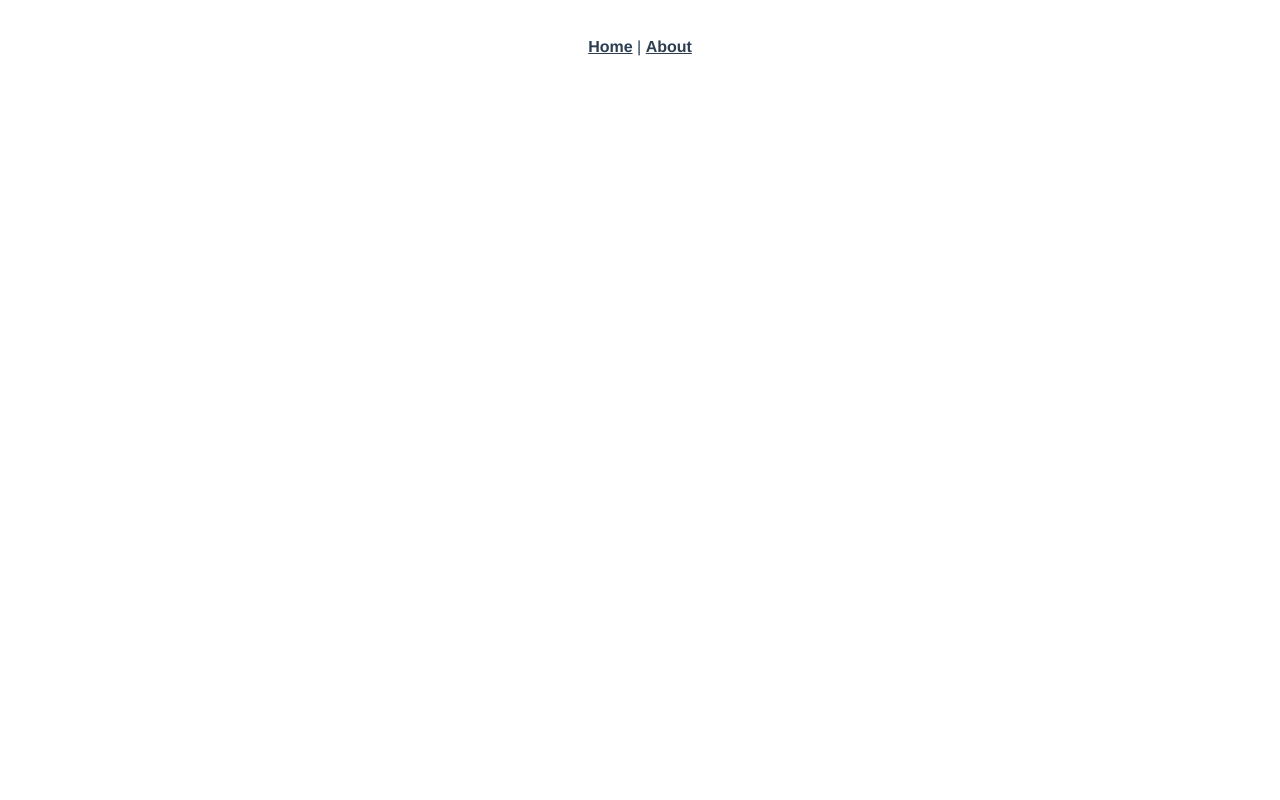
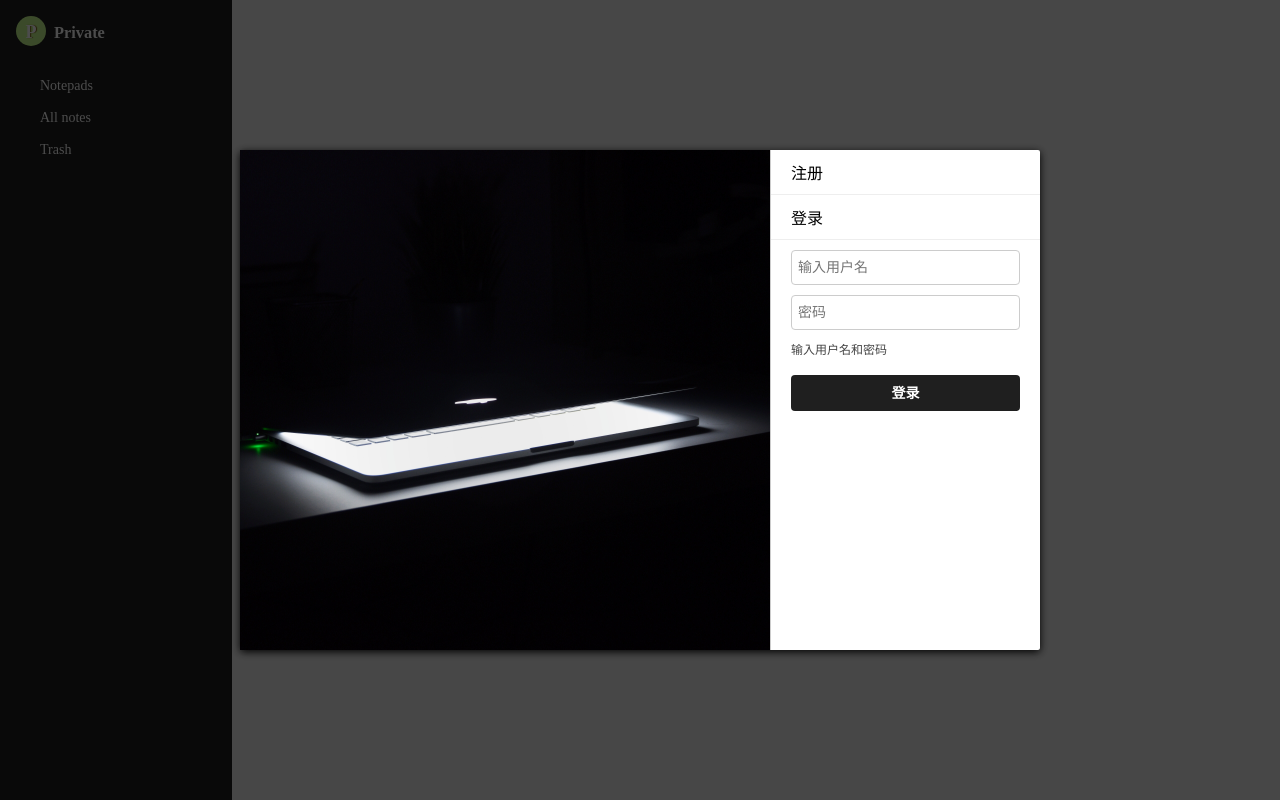
Before and after one commit to Grey-1011/evernote, a Vue app: page /#/login in a window 1280 px wide. Built offline with nearby package versions, Linux system fonts and the light colour scheme; a small style sheet from the web is missing.

Commit message:
新增了路由页面、Sidebar.vue/Avatar.vue组件，以及Login.vue组件的样式和功能

```diff
--- a/package.json
+++ b/package.json
@@ -22,6 +22,8 @@
     "babel-eslint": "^10.1.0",
     "eslint": "^6.7.2",
     "eslint-plugin-vue": "^6.2.2",
+    "less": "^4.1.2",
+    "less-loader": "4",
     "lint-staged": "^9.5.0",
     "sass": "^1.26.5",
     "sass-loader": "^8.0.2",
--- a/src/App.vue
+++ b/src/App.vue
@@ -1,32 +1,57 @@
 <template>
   <div id="app">
-    <div id="nav">
-      <router-link to="/">Home</router-link> |
-      <router-link to="/about">About</router-link>
-    </div>
+    <Sidebar/>
     <router-view/>
   </div>
 </template>
 
-<style lang="scss">
-#app {
-  font-family: Avenir, Helvetica, Arial, sans-serif;
-  -webkit-font-smoothing: antialiased;
-  -moz-osx-font-smoothing: grayscale;
-  text-align: center;
-  color: #2c3e50;
+<script>
+import Sidebar from '@/components/Sidebar'
+export default {
+  name:'app',
+  components: {Sidebar}
+}
+</script>
+
+<style>
+@import '//at.alicdn.com/t/font_3287615_j457c90xc8s.css';
+
+*{
+  box-sizing: border-box;
+  margin: 0;
+  padding: 0;
 }
 
-#nav {
-  padding: 30px;
+html,body, #app {
+  height: 100%;
+}
+body{
+  font-size: 14px;
+  background: #eee;
+  -moz-osx-font-smoothing: grayscale;
+}
+a{
+  text-decoration: none;
+  color: #444;
+}
+ul,ol{
+  list-style: none;
+}
+/*.btn{*/
+/*  color: #666;*/
+/*  font-size: 12px;*/
+/*  padding: 2px 4px;*/
+/*  background: #fff;*/
+/*  box-shadow: 0 0 2px 0 #ccc;*/
+/*  border: none;*/
+/*  cursor: pointer;*/
+/*  display: inline-block;*/
+/*}*/
 
-  a {
-    font-weight: bold;
-    color: #2c3e50;
+#app{
+  display: flex;
+  align-items: stretch;
+}
 
-    &.router-link-exact-active {
-      color: #42b983;
-    }
-  }
-}
+
 </style>
--- /dev/null
+++ b/src/components/Avatar.vue
@@ -0,0 +1,42 @@
+<template>
+  <div>
+    <span :title="user.username">{{slug}}</span>
+    <h3>{{user.username}}</h3>
+  </div>
+</template>
+
+<script>
+export default {
+  data(){
+    return {
+      user:{
+        username:'Private'
+      },
+      slug:'P'
+    }
+  }
+}
+</script>
+
+<style scoped>
+span{
+  display: inline-block;
+  width: 30px;
+  height: 30px;
+  text-align: center;
+  line-height: 32px;
+  border-radius: 50%;
+  background: #c6f88d;
+  color: #fff;
+  text-shadow: 1px 0 1px #795c19;
+  font-weight: bold;
+  text-transform: uppercase;
+  font-size: 18px;
+  margin: 16px 0 24px 16px;
+}
+h3{
+  display: inline-block;
+  padding-left: 8px;
+  color: #ffffff;
+}
+</style>
--- /dev/null
+++ b/src/components/Login.vue
@@ -0,0 +1,227 @@
+<template>
+  <div id="login">
+    <div class="modal-mask">
+      <div class="modal-wrapper">
+        <div class="modal-container">
+          <div class="main"></div>
+          <div class="form">
+            <h3 @click="showRegister">注册</h3>
+            <transition name="slide">
+              <div :class="{show:isShowRegister}" class="register">
+                <input type="text" v-model="register.username" placeholder="用户名">
+                <input type="password" v-model="register.password" @keyup.enter="onRegister" placeholder="密码">
+                <p :class="{error:register.isError}">{{register.notice}}</p>
+                <div class="button" @click="onRegister">注册</div>
+              </div>
+            </transition>
+            <h3 @click="showLogin">登录</h3>
+            <transition name="slide">
+              <div :class="{show:isShowLogin}" class="login">
+                <input type="text" v-model="login.username" placeholder="输入用户名">
+                <input type="password" v-model="login.password" @keyup.enter="onLogin" placeholder="密码">
+                <p :class="{error:login.isError}">{{login.notice}}</p>
+                <div class="button" @click="onLogin">登录</div>
+              </div>
+            </transition>
+            <div v-show="isShowLogin" class="login">
+              <input type="text" v-model="login.username" placeholder="输入用户名">
+              <input type="password" v-model="login.password" placeholder="密码">
+              <p :class="{error:login.isError}">{{login.notice}}</p>
+              <div class="button" @click="onLogin">登录</div>
+            </div>
+          </div>
+        </div>
+      </div>
+    </div>
+  </div>
+</template>
+
+<script>
+export default {
+  data(){
+    return{
+      isShowLogin:true,
+      isShowRegister:false,
+      login:{
+        username:'',
+        password:'',
+        notice:'输入用户名和密码',
+        isError:false
+      },
+      register: {
+        username: '',
+        password: '',
+        notice: '创建账户后，请记住用户名和密码',
+        isError: false
+      }
+    }
+  },
+  methods:{
+    showLogin(){
+      this.isShowLogin = true
+      this.isShowRegister = false
+    },
+    showRegister(){
+      this.isShowRegister = true
+      this.isShowLogin = false
+    },
+    onRegister(){
+      let result1 = this.validUsername(this.register.username)
+      if(!result1.isValid){
+        this.register.isError = true
+        this.register.notice = result1.notice
+        return
+      }
+      let result2 = this.validPassword(this.register.password)
+      if(!result2.isValid){
+        this.register.isError = true
+        this.register.notice = result2.notice
+        return
+      }
+      this.register.isError = false
+      this.register.notice =''
+      console.log(`start register..., username: ${this.register.username},password:${this.register.password}`)
+    },
+
+    onLogin(){
+      let result3 = this.validUsername(this.login.username)
+      if(!result3.isValid){
+        this.login.isError = true
+        this.login.notice = result3.notice
+        return
+      }
+      let result4 = this.validPassword(this.login.password)
+      if(!result4.isValid){
+        this.login.isError = true
+        this.login.notice = result4.notice
+        return
+      }
+      this.login.isError = false
+      this.login.notice = ''
+      console.log(`start login..., username: ${this.login.username}, password: ${this.login.password}`)
+    },
+    validUsername(username){
+      return{
+        isValid:/^[a-zA-Z_0-9\u4e00-\u9fa5]{3,15}$/.test(username),
+        notice:'用户名要求3~15个英文、数字、下划线、中文字符'
+      }
+    },
+    validPassword(password){
+      return{
+        isValid:/^.{6,16}$/.test(password),
+        notice:'密码长度要求6~16个字符'
+      }
+    }
+
+  }
+}
+</script>
+
+<style lang="less">
+.modal-mask{
+  position: fixed;
+  z-index: 100;
+  top: 0;
+  left: 0;
+  width: 100%;
+  height: 100%;
+  background: rgba(0,0,0,.7);
+  display: table;
+  transition: opacity .3s ease;
+}
+
+.modal-wrapper{
+  display: table-cell;
+  vertical-align: middle;
+}
+
+.modal-container{
+  width: 800px;
+  height: 500px;
+  margin: 0 auto;
+  background: #fff;
+  border-radius: 2px;
+  box-shadow: 0 2px 8px rgba(0,0,0.33);
+  transition: all .3s ease;
+  font-family: Helvetica,Arial,sans-serif;
+  display: flex;
+}
+
+.main{
+  flex: 1;
+  background: url(../assets/loginBackground.jpg) center center no-repeat;
+  //background-size: contain;
+  background-size: cover;
+}
+
+.form{
+  width: 270px;
+  border-left: 1px solid #ccc;
+  overflow: hidden;
+
+  h3{
+    padding: 10px 20px;
+    margin-top: -1px;
+    font-weight: normal;
+    font-size: 16px;
+    border-top: 1px solid #eee;
+    cursor: pointer;
+
+    &:nth-of-type(2){
+      border-bottom: 1px solid #eee;
+    }
+  }
+
+  .button{
+    background: #1f1f1f;
+    height: 36px;
+    line-height: 36px;
+    text-align: center;
+    font-weight: bold;
+    color: #fff;
+    border-radius: 4px;
+    margin-top: 18px;
+    cursor: pointer;
+  }
+
+  .login,.register{
+    padding: 0 20px;
+    border-top: 1px solid #eee;
+    height: 0;
+    overflow: hidden;
+    transition: height .4s;
+
+    &.show{
+      height: 193px;
+    }
+
+    input{
+      display: block;
+      width: 100%;
+      height: 35px;
+      line-height: 35px;
+      padding: 0 6px;
+      border-radius: 4px;
+      border: 1px solid #ccc;
+      outline: none;
+      font-size: 14px;
+      margin-top: 10px;
+    }
+    input:focus{
+      border: 2px solid #1f1f1f;
+    }
+    p{
+      font-size: 12px;
+      margin-top: 10px;
+      color: #444;
+    }
+    .error{
+      color: red;
+    }
+  }
+  .login{
+    border-top: 0;
+  }
+}
+
+</style>
--- /dev/null
+++ b/src/components/NoteDetail.vue
@@ -0,0 +1,20 @@
+<template>
+  <div id="note-detail">
+    <h1>{{message}}:{{$route.params.noteId}}</h1>
+  </div>
+</template>
+
+<script>
+
+export default {
+  data(){
+    return {
+      message:'noteDetail page'
+    }
+  }
+}
+</script>
+
+<style lang="scss" scoped>
+
+</style>
--- /dev/null
+++ b/src/components/NotebookList.vue
@@ -0,0 +1,27 @@
+<template>
+  <div id="notebook-list">
+    <h1>{{message}}</h1>
+    <ul>
+      <li><router-link to="/note/1">笔记本1</router-link></li>
+      <li><router-link to="/note/2">笔记本2</router-link></li>
+    </ul>
+  </div>
+</template>
+
+<script>
+export default {
+  name:'Notebooks',
+  data(){
+    return{
+      message:'notebooks page'
+    }
+  }
+
+}
+</script>
+
+<style scoped>
+h1{
+  color: #2c3e50;
+}
+</style>
--- /dev/null
+++ b/src/components/Sidebar.vue
@@ -0,0 +1,58 @@
+<template>
+  <div id="sidebar">
+    <avatar/>
+    <div class="icons">
+      <router-link to="/note/1"><i class="iconfont icon-notePads"></i>Notepads</router-link>
+      <router-link to="/notebooks"><i class="iconfont icon-notes"></i>All notes</router-link>
+      <router-link to="/trash/2"><i class="iconfont icon-Trash"></i>Trash</router-link>
+    </div>
+    <div class="logout" @click="onLogout">
+      <i class="iconfont icon-logout"></i>
+    </div>
+  </div>
+</template>
+
+<script>
+import Avatar from '@/components/Avatar'
+export default {
+  components: {Avatar}
+}
+</script>
+
+<style lang="less" scoped>
+#sidebar {
+  position: relative;
+  width: 232px;
+  //text-align: center;
+  background: #1f1f1f;
+
+  .icons {
+    //text-align: left;
+  }
+
+  .icons a {
+    padding: 8px 0;
+    display: block;
+    color: #fff;
+  }
+
+  .icons .router-link-active {
+    background: #5e6266;
+  }
+
+  .iconfont {
+    padding-left: 40px;
+    letter-spacing: 8px;
+    color: #fff;
+  }
+
+  .logout {
+    position: absolute;
+    bottom: 20px;
+    width: 100%;
+    //text-align: left;
+    cursor: pointer;
+    //margin-left: 16px;
+  }
+}
+</style>
--- /dev/null
+++ b/src/components/TrashDetail.vue
@@ -0,0 +1,19 @@
+<template>
+  <div id="trash-detail">
+    <h1>{{message}}:{{$route.params.noteId}}</h1>
+  </div>
+</template>
+
+<script>
+export default {
+  data(){
+    return{
+      message:'TrashDetail page'
+    }
+  }
+}
+</script>
+
+<style lang="scss" scoped>
+
+</style>
--- a/src/router/index.js
+++ b/src/router/index.js
@@ -1,22 +1,33 @@
 import Vue from 'vue'
 import VueRouter from 'vue-router'
-import Home from '../views/Home.vue'
-
+import Login from '@/components/Login'
+import NotebookList from '@/components/NotebookList'
+import NoteDetail from '@/components/NoteDetail'
+import TrashDetail from '@/components/TrashDetail'
 Vue.use(VueRouter)
 
 const routes = [
+  // {
+  //   path:'/',
+  //   name:'Home',
+  //   component: Home
+  // },
   {
-    path: '/',
-    name: 'Home',
-    component: Home
+    path:'/login',
+    name:'Login',
+    component: Login
   },
   {
-    path: '/about',
-    name: 'About',
-    // route level code-splitting
-    // this generates a separate chunk (about.[hash].js) for this route
-    // which is lazy-loaded when the route is visited.
-    component: () => import(/* webpackChunkName: "about" */ '../views/About.vue')
+    path:'/notebooks',
+    component: NotebookList
+  },
+  {
+    path:'/note/:noteId',
+    component: NoteDetail
+  },
+  {
+    path:'/trash/:noteId',
+    component: TrashDetail
   }
 ]
 
```
Also changed, not shown: src/assets/loginBackground.jpg (added), 1 other file (tests, documents, lock files or other folders).
